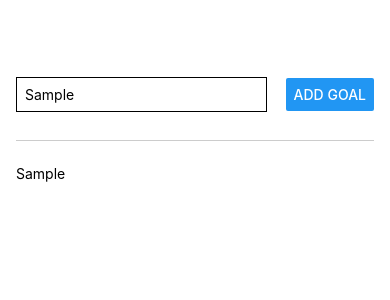
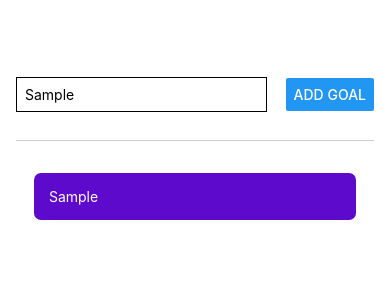
Before and after one commit to Mo2024/react-native-goals-app, a React Native app: screen / in a window 390 px wide. Both pictures are taken after typing "Sample" into the empty fields and a click on the button "ADD GOAL". Shown: the top 300 px of the page. Built offline with nearby package versions, Linux system fonts and the light colour scheme.

Commit message:
Some styling applied + scrollview added

```diff
--- a/App.js
+++ b/App.js
@@ -1,5 +1,5 @@
 import { useState } from 'react';
-import { Button, StyleSheet, Text, TextInput, View } from 'react-native';
+import { Button, StyleSheet, Text, TextInput, View, ScrollView } from 'react-native';
 
 export default function App() {
 
@@ -12,14 +12,16 @@ export default function App() {
 
   return (
     <View style={styles.appContainer}>
+
       <View style={styles.inputContainer}>
         <TextInput style={styles.textInput} placeholder='Your course goal!' onChangeText={goalInputHandler} />
         <Button title='Add Goal' onPress={addGoalHandler} />
       </View>
       <View style={styles.goalsContainer}>
-        {courseGoals.map((goal) => <Text key={goal}>{goal}</Text>)}
+        <ScrollView contentContainerStyle={styles.centerGoalContainer} >
+          {courseGoals.map((goal, i) => <View key={i} style={styles.goalContainer}><Text style={styles.goalText} >{goal}</Text></View>)}
+        </ScrollView>
       </View>
-
     </View>
   );
 }
@@ -29,6 +31,7 @@ const styles = StyleSheet.create({
     flex: 1,
     padding: 50,
     paddingHorizontal: 16,
+    // backgroundColor: '#DE5D82'
   },
   inputContainer: {
     flex: 1,
@@ -48,6 +51,20 @@ const styles = StyleSheet.create({
   },
   goalsContainer: {
     flex: 7,
-
+    flexDirection: 'column',
+    // alignItems: 'center'
+  },
+  centerGoalContainer: {
+    alignItems: 'center'
+  },
+  goalContainer: {
+    width: '90%',
+    margin: 8,
+    padding: 15,
+    borderRadius: 7,
+    backgroundColor: '#5e0acc'
+  },
+  goalText: {
+    color: 'white'
   }
 });
```
